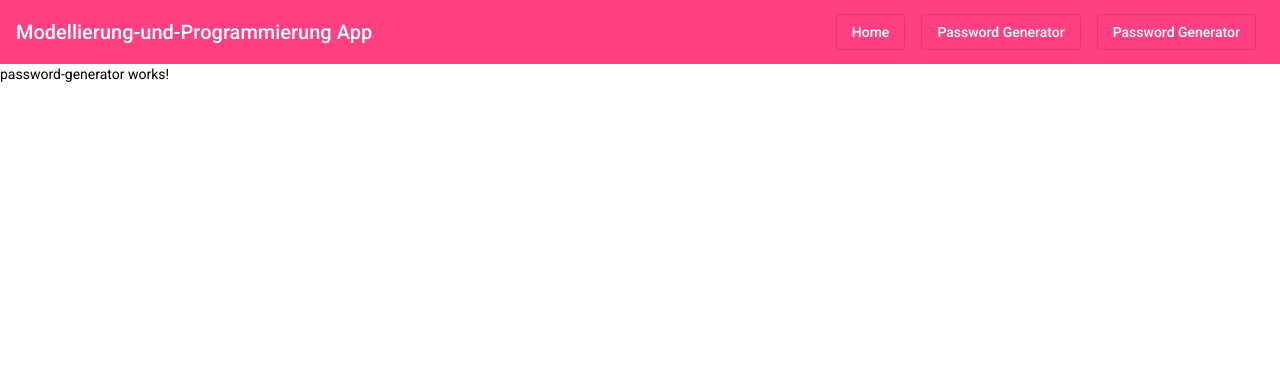
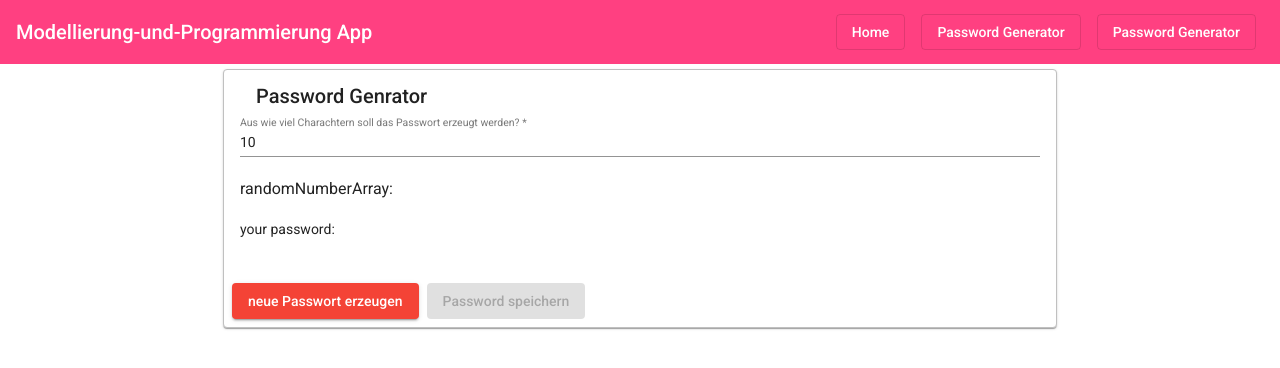
Before and after one commit to HedayatTajik/P107-Modellierung-und-Programmierung, an Angular app: page /passwordGenerator in a window 1280 px wide. Shown: the top 368 px of the page. Built offline with nearby package versions, Linux system fonts and the light colour scheme.

Commit message:
add: generatorService

```diff
--- a/src/app/home/home/home.component.html
+++ b/src/app/home/home/home.component.html
@@ -1 +1,6 @@
-<p>home works!</p>
+<button
+mat-raised-button
+color="accent"
+>
+löschen
+</button>
--- a/src/app/password-generator/generator.service.ts
+++ b/src/app/password-generator/generator.service.ts
@@ -6,4 +6,48 @@ import { Injectable } from '@angular/core';
 export class GeneratorService {
 
   constructor() { }
+
+  mathRandom(): number {
+    let number = Math.floor(Math.random() * 126);
+
+    if (
+      number < 35 ||
+      number === 39 ||
+      number === 44 ||
+      number === 46 ||
+      number === 94 ||
+      number === 95 ||
+      number === 96
+    ) {
+      let flag = true;
+      while (flag) {
+        number = Math.floor(Math.random() * 126);
+        if (
+          number >= 35 &&
+          number !== 39 &&
+          number !== 44 &&
+          number !== 46 &&
+          number !== 94 &&
+          number !== 95 &&
+          number !== 96
+        ) {
+          flag = false;
+        }
+      }
+    }
+      //Testen
+    if (
+      number < 35 ||
+      number === 39 ||
+      number === 44 ||
+      number === 46 ||
+      number === 94 ||
+      number === 95 ||
+      number === 96
+    ) {
+      console.warn('Error', number);
+    }
+
+    return number;
+  }
 }
--- a/src/app/password-generator/password-generator/password-generator.component.css
+++ b/src/app/password-generator/password-generator/password-generator.component.css
@@ -0,0 +1,63 @@
+.display{
+      display:flex;
+      flex-direction: column;
+      justify-content: center;
+      align-items: center;
+      padding: 5px;
+}
+
+.example-card {
+      max-width: 800px;
+      border: 1px solid silver;
+    width: -webkit-fill-available;
+    }
+
+    table, td, th {
+          border: 1px solid #ddd;
+          text-align: left;
+        }
+
+        table {
+          border-collapse: collapse;
+          width: 100%;
+        }
+
+        th, td {
+          padding: 15px;
+        }
+
+        .example-form-field{
+          width: 100%;
+        }
+
+        .bold{
+          font-size: 1.5rem;
+          font-weight: 600;
+        }
+        .example-card {
+  max-width: 800px;
+  border: 1px solid silver;
+}
+
+table, td, th {
+      border: 1px solid #ddd;
+      text-align: left;
+    }
+
+    table {
+      border-collapse: collapse;
+      width: 100%;
+    }
+
+    th, td {
+      padding: 15px;
+    }
+
+    .example-form-field{
+      width: 100%;
+    }
+
+    .bold{
+      font-size: 1.5rem;
+      font-weight: 600;
+    }
--- a/src/app/password-generator/password-generator/password-generator.component.html
+++ b/src/app/password-generator/password-generator/password-generator.component.html
@@ -1 +1,69 @@
-<p>password-generator works!</p>
+<div class="display">
+  <mat-card class="example-card">
+    <mat-card-header>
+      <mat-card-title>Password Genrator</mat-card-title>
+    </mat-card-header>
+    <mat-card-content>
+      <mat-form-field class="example-form-field">
+        <mat-label
+          >Aus wie viel Charachtern soll das Passwort erzeugt werden?</mat-label
+        >
+        <input required matInput type="text" [(ngModel)]="numberOfChar" />
+      </mat-form-field>
+      <h3>randomNumberArray: {{ randomNumberArray }}</h3>
+      <span
+        >your password:
+        <br />
+        <br />
+
+        <p class="bold">{{ passwords }}</p></span
+      >
+    </mat-card-content>
+    <mat-card-actions>
+      <button mat-raised-button color="warn" (click)="generator()">
+        neue Passwort erzeugen
+      </button>
+      <button
+        mat-raised-button
+        color="primary"
+        [disabled]="!savedButton"
+        (click)="savePassword()"
+      >
+        Password speichern
+      </button>
+    </mat-card-actions>
+  </mat-card>
+
+  <mat-card *ngIf="savedPasswordArray.length > 0" class="example-card">
+    <mat-card-header>
+      <mat-card-title>geschpeicherte Passwords</mat-card-title>
+    </mat-card-header>
+    <mat-card-content>
+      <table>
+        <tr>
+          <th>Id</th>
+          <th>Password</th>
+          <th></th>
+        </tr>
+        <tr *ngFor="let item of savedPasswordArray; let indexOfelement = index">
+          <td>{{ indexOfelement + 1 }}</td>
+          <td>{{ item }}</td>
+          <td>
+            <button
+              mat-raised-button
+              color="accent"
+              (click)="deleteItem(indexOfelement)"
+            >
+              löschen
+            </button>
+          </td>
+        </tr>
+      </table>
+    </mat-card-content>
+    <mat-card-actions>
+      <button mat-raised-button color="warn" (click)="deleteAllPassword()">
+        Alle Passworde löschen
+      </button>
+    </mat-card-actions>
+  </mat-card>
+</div>
--- a/src/app/password-generator/password-generator/password-generator.component.ts
+++ b/src/app/password-generator/password-generator/password-generator.component.ts
@@ -1,4 +1,5 @@
 import { Component, OnInit } from '@angular/core';
+import { GeneratorService } from '../generator.service';
 
 @Component({
   selector: 'app-password-generator',
@@ -6,10 +7,35 @@ import { Component, OnInit } from '@angular/core';
   styleUrls: ['./password-generator.component.css']
 })
 export class PasswordGeneratorComponent implements OnInit {
-
-  constructor() { }
+  numberOfChar = 10;
+  randomNumber: number = 0;
+  passwords: string = '';
+  randomNumberArray: number[] = [];
+  savedPasswordArray = [];
+  savedButton: boolean = false;
+  constructor(private generatorService: GeneratorService) {}
 
   ngOnInit(): void {
   }
+  generator(): void {
+    this.randomNumberArray = [];
+    for (let index = 0; index < this.numberOfChar; index++) {
+      this.randomNumber = this.generatorService.mathRandom();
+      this.randomNumberArray.push(this.randomNumber);
+    }
+    this.passwords = String.fromCharCode(...this.randomNumberArray);
+    this.savedButton = true;
+  }
+
+  savePassword() {
+    this.savedPasswordArray.push(this.passwords);
+  }
+  deleteItem(indexOfelement) {
+    this.savedPasswordArray.splice(indexOfelement, 1);
+  }
+  deleteAllPassword() {
+    this.savedPasswordArray = [];
+    this.savedButton = false;
+  }
 
 }
--- a/src/app/shared/shared.module.ts
+++ b/src/app/shared/shared.module.ts
@@ -21,7 +21,6 @@ import { MatDividerModule } from '@angular/material/divider';
 import { MatSliderModule } from '@angular/material/slider';
 import { MatDatepickerModule } from '@angular/material/datepicker';
 import { MatNativeDateModule } from '@angular/material/core';
-
 
 @NgModule({
   imports: [
--- a/src/styles.css
+++ b/src/styles.css
@@ -2,3 +2,6 @@
 
 html, body { height: 100%; }
 body { margin: 0; font-family: Roboto, "Helvetica Neue", sans-serif; }
+
+html, body { height: 100%; }
+body { margin: 0; font-family: Roboto, "Helvetica Neue", sans-serif; }
```
Also changed, not shown: src/app/password-generator/password-generator.module.ts (+11 -3 lines).
